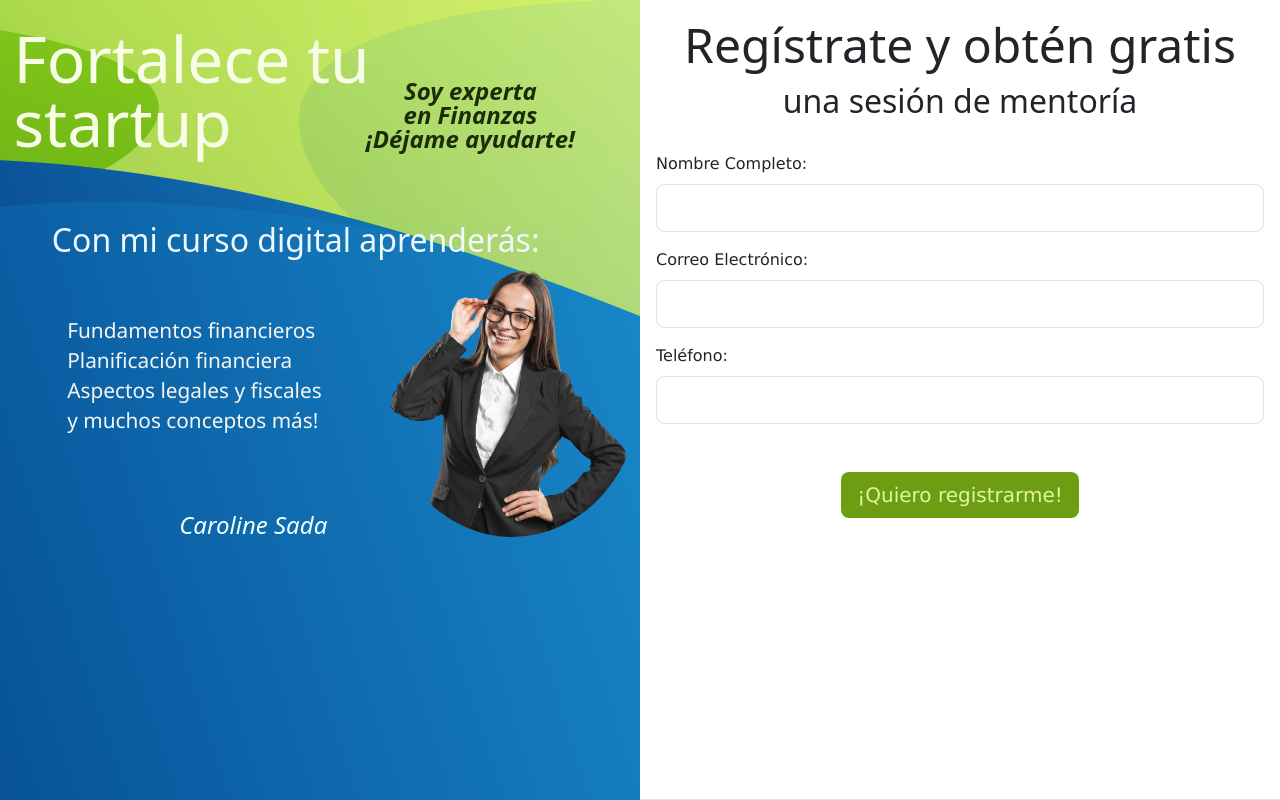
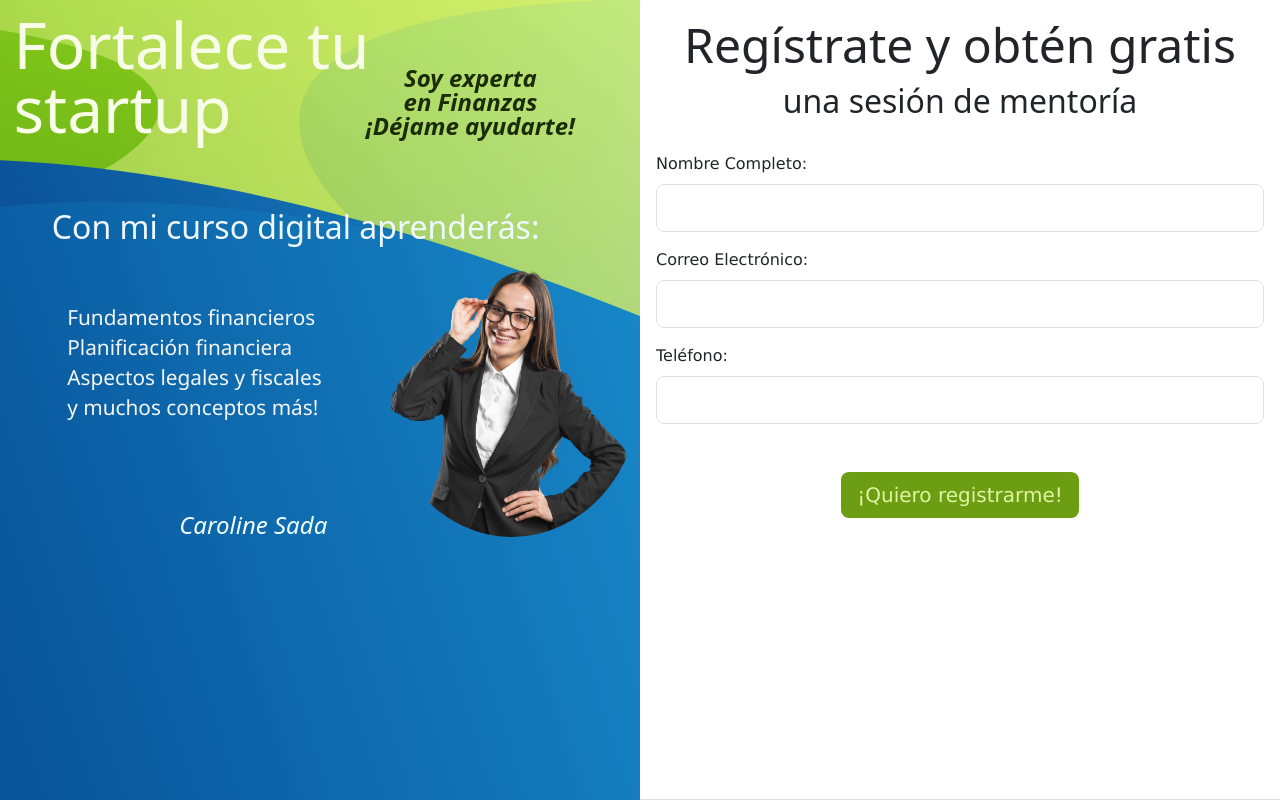
Before and after one commit to ccarriso/Proyecto-Landing-Page, a plain HTML site: page index.html in a window 1280 px wide. Shown: the top 800 px of the page. Drawn offline with nearby package versions, Linux system fonts and the light colour scheme.

Commit message:
Update estilos3.css

```diff
--- a/estilos.css
+++ b/estilos.css
@@ -13,7 +13,7 @@
     color: #f8fde8;
     line-height: 1;
     padding-left: 3%;
-    margin-top: 2%;
+    margin-top: 1%;
 }
 
 .titulo-sec {
```
